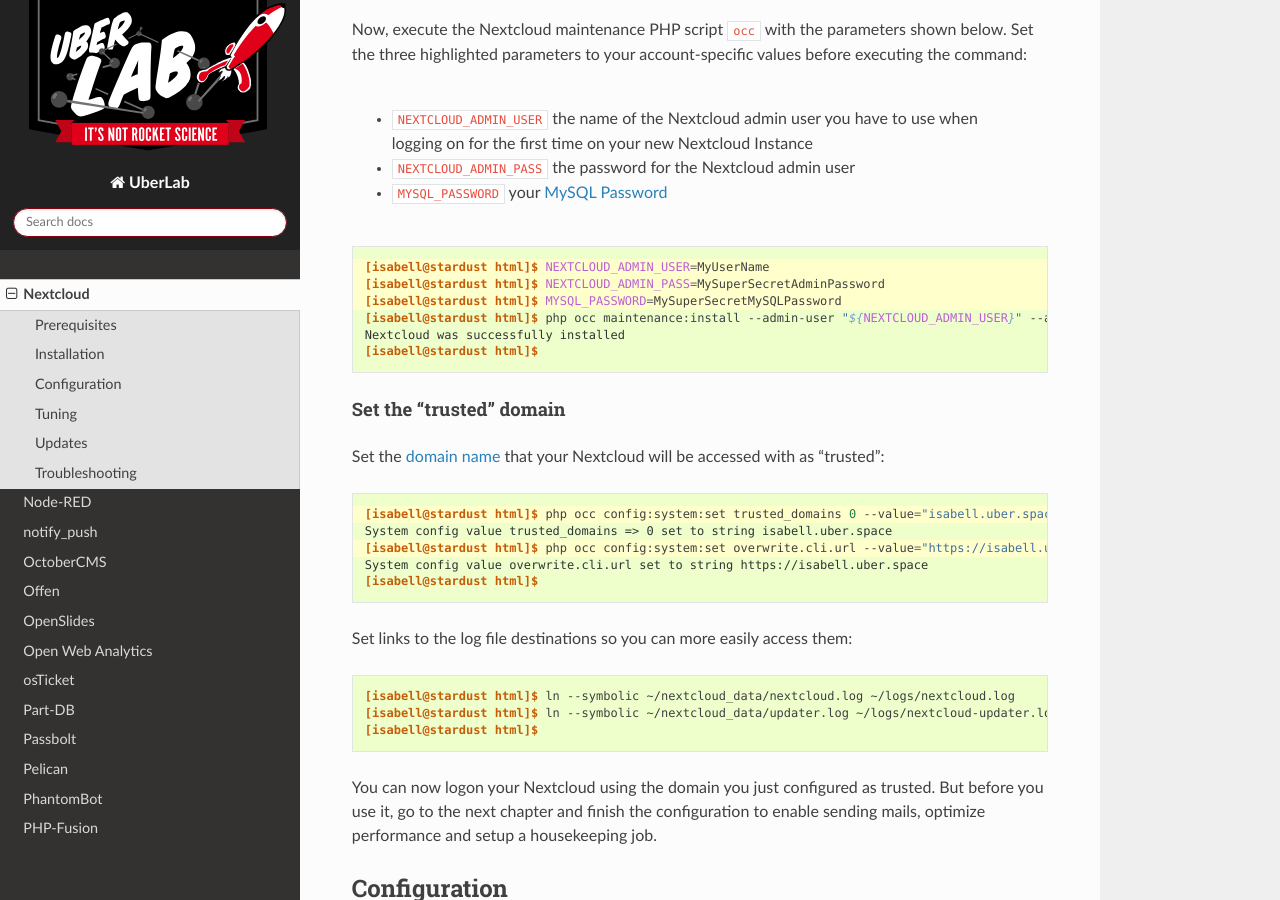
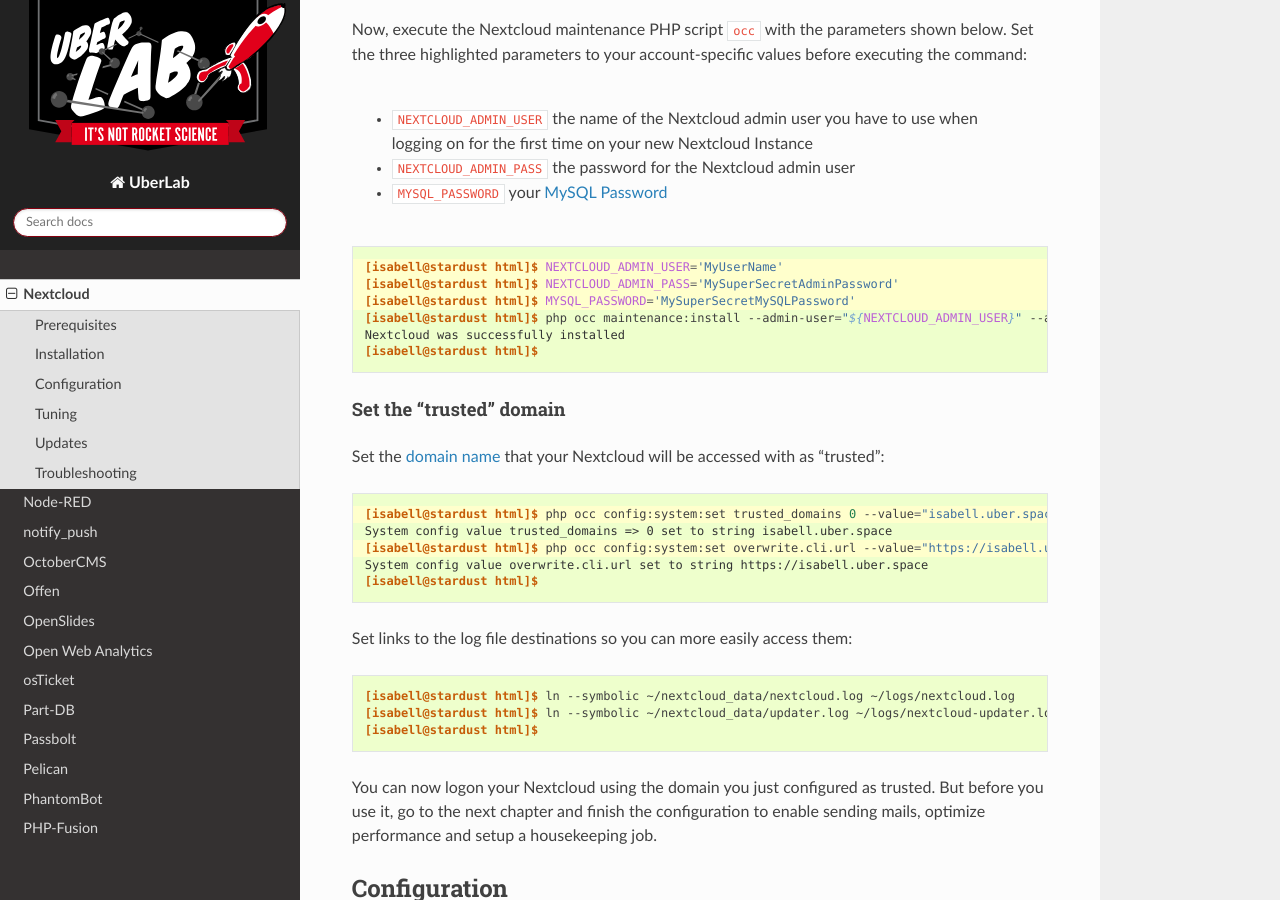
Before and after one commit to Uberspace/lab, a Sphinx documentation site: the page built from source/guide_nextcloud.rst, in a window 1280 px wide and 900 px high, scrolled down 5083 px. Built offline with Sphinx 7.4.7 and the Read the Docs theme 2.0.0, drawn with Linux system fonts in a browser that asks for light colours.

```diff
--- a/source/guide_nextcloud.rst
+++ b/source/guide_nextcloud.rst
@@ -167,10 +167,10 @@ Now, execute the Nextcloud maintenance PHP script ``occ`` with the parameters sh
 .. code-block:: console
   :emphasize-lines: 1-3
 
-  [isabell@stardust html]$ NEXTCLOUD_ADMIN_USER=MyUserName
-  [isabell@stardust html]$ NEXTCLOUD_ADMIN_PASS=MySuperSecretAdminPassword
-  [isabell@stardust html]$ MYSQL_PASSWORD=MySuperSecretMySQLPassword
-  [isabell@stardust html]$ php occ maintenance:install --admin-user "${NEXTCLOUD_ADMIN_USER}" --admin-pass "${NEXTCLOUD_ADMIN_PASS}" --database 'mysql' --database-name "${USER}_nextcloud"  --database-user "${USER}" --database-pass "${MYSQL_PASSWORD}" --data-dir "${HOME}/nextcloud_data"
+  [isabell@stardust html]$ NEXTCLOUD_ADMIN_USER='MyUserName'
+  [isabell@stardust html]$ NEXTCLOUD_ADMIN_PASS='MySuperSecretAdminPassword'
+  [isabell@stardust html]$ MYSQL_PASSWORD='MySuperSecretMySQLPassword'
+  [isabell@stardust html]$ php occ maintenance:install --admin-user="${NEXTCLOUD_ADMIN_USER}" --admin-pass="${NEXTCLOUD_ADMIN_PASS}" --database='mysql' --database-name="${USER}_nextcloud"  --database-user="${USER}" --database-pass="${MYSQL_PASSWORD}" --data-dir="${HOME}/nextcloud_data"
   Nextcloud was successfully installed
   [isabell@stardust html]$
 
```
